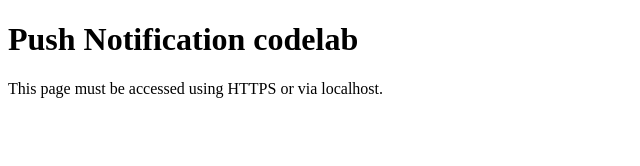
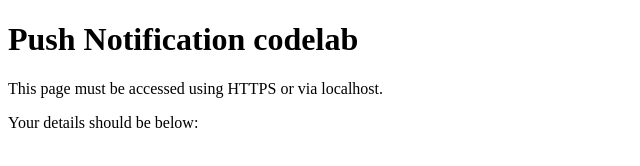
Before and after one commit to abdulqkhan/gcmsample, a plain HTML site: page index.html in a window 1280 px wide. Shown: the whole page, without its empty margins (0-640 px from the left). Drawn offline with Linux system fonts and the light colour scheme.

Commit message:
Added files via upload

```diff
--- a/index.html
+++ b/index.html
@@ -8,6 +8,7 @@
 <body>
   <h1>Push Notification codelab</h1>
   <p>This page must be accessed using HTTPS or via localhost.</p>
+  <p class="lead" id="details">Your details should be below:</br></p>
   <script src="js/main.js"></script>
 </body>
 </html>
```
